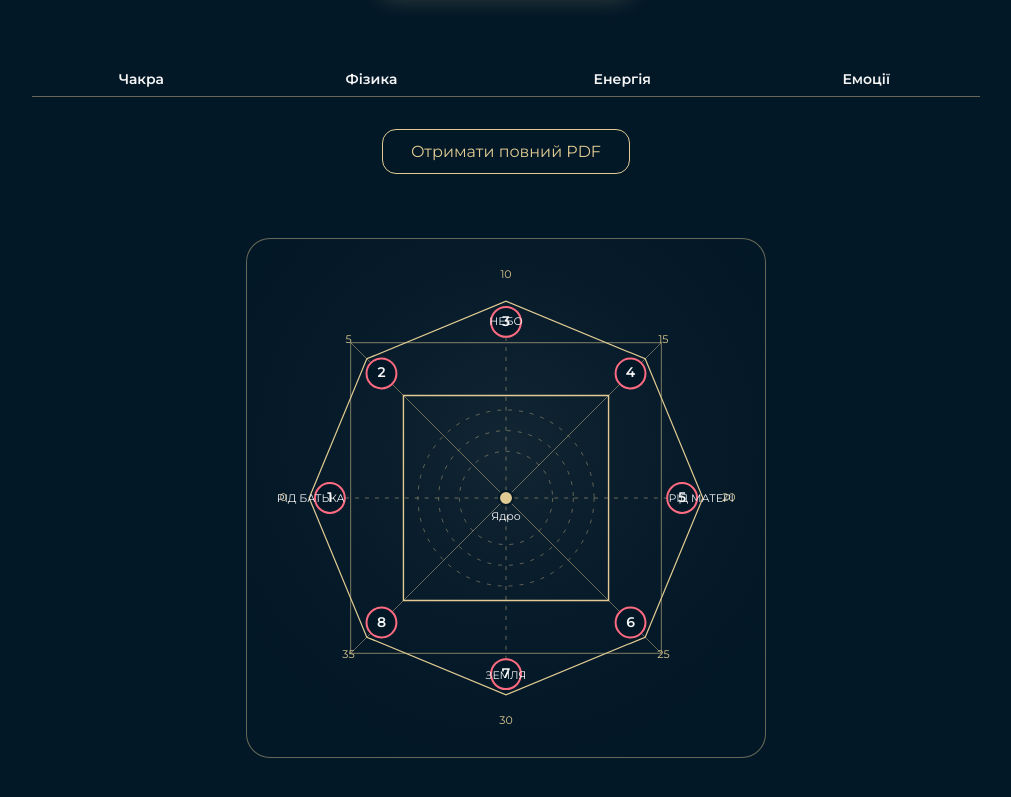
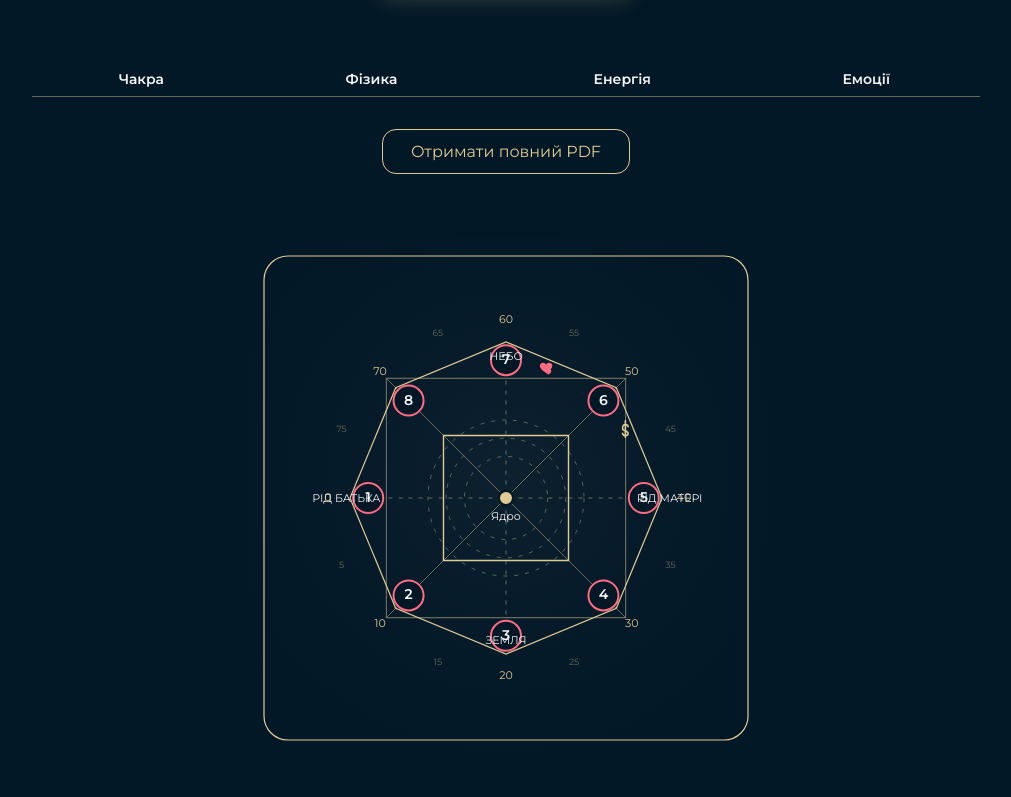
Before and after one commit to NadinMatrix/matrix-ryvok, a Next.js app: page / in a window 1280 px wide. Shown: the part 379-1176 px from the top of the page, without its empty margins (134-1145 px from the left). Built offline with nearby package versions, Linux system fonts and the light colour scheme.

Commit message:
Update ArcanaMatrixWeb.js

```diff
--- a/components/ArcanaMatrixWeb.js
+++ b/components/ArcanaMatrixWeb.js
@@ -6,6 +6,8 @@ const COLORS = {
   gold: '#E1CB92',
   line: 'rgba(225,203,146,0.45)',
   lineStrong: '#E1CB92',
+  circle: '#192B3A',
+  accentCircle: '#1F3144',
   text: '#F5F5F5',
   pink: '#FF6B81',
 };
@@ -18,35 +20,32 @@ function polar(cx, cy, r, angle) {
 }
 
 /**
- * Матриця долі RYVOK (метод Ладіні):
+ * Матриця долі (метод Ладіні, веб-версія RYVOK)
  * - 1 енергія строго ЗЛІВА
- * - далі 2–3–4–5–6–7–8 йдуть ЗА годинниковою
- * - зовнішній квадрат — РІД
- * - внутрішній ромб — ОСОБИСТЕ (личное)
+ * - енергії 1–8 йдуть ЗА годинниковою
+ * - роки по колу 0–75 з кроком 5 років
+ * - зовнішній квадрат — РОДОВИЙ, внутрішній ромб — ОСОБИСТИЙ
  */
-export default function ArcanaMatrixWeb({
-  size = 520,
-  ages = [0, 5, 10, 15, 20, 25, 30, 35], // тимчасово 8 точок: потім можна змінити під 0,5,10,...75
-}) {
+export default function ArcanaMatrixWeb({ size = 520 }) {
   const cx = size / 2;
   const cy = size / 2;
 
   // геометрія
-  const rOuter = size * 0.38;          // вершини восьмикутника
-  const rRodSquare = size * 0.30;      // родовий квадрат
-  const rPersonalDiamond = size * 0.28; // внутрішній ромб
-  const rAge = rOuter + 26;            // кільце віків
+  const rOuter = size * 0.30;          // радіус вершин восьмикутника
+  const rRodSquare = size * 0.23;      // великий родовий квадрат
+  const rPersonalDiamond = size * 0.17; // внутрішній особистий ромб
+  const rAge = rOuter + 22;            // кільце років
   const rEnergy = (rOuter + rRodSquare) / 2; // кружечки енергій
-  const rIcons = (rRodSquare + rOuter) / 2;  // радіус для $ і ❤️
+  const rIcons = (rRodSquare + rOuter) / 2;  // радіус для іконок $ та ❤️
 
   // 8 вершин восьмикутника:
-  // 1 — зліва, далі за годинниковою: низ-ліво, низ, низ-право, право, верх-право, верх, верх-ліво
+  // 1 — строго зліва, далі за годинниковою
   const octagon = useMemo(() => {
     const pts = [];
-    const step = Math.PI / 4;   // +45° -> за годинниковою
-    const base = Math.PI;       // 180° — строго зліва (1)
+    const base = Math.PI;        // 180° — ліво
+    const step = -Math.PI / 4;   // 45° за годинниковою
     for (let i = 0; i < 8; i++) {
-      const angle = (base + i * step) % (2 * Math.PI);
+      const angle = base + i * step;
       pts.push({
         angle,
         ...polar(cx, cy, rOuter, angle),
@@ -55,24 +54,34 @@ export default function ArcanaMatrixWeb({
     return pts;
   }, [cx, cy, rOuter]);
 
+  // точки для енергій (по тому самому куту, тільки трохи ближче)
   const energyPoints = useMemo(
     () =>
-      octagon.map((p) => ({
+      octagon.map(p => ({
         angle: p.angle,
         ...polar(cx, cy, rEnergy, p.angle),
       })),
-    [octagon, cx, cy, rEnergy]
+    [octagon, cx, cy, rEnergy],
   );
 
-  const agePoints = useMemo(
-    () =>
-      octagon.map((p) => ({
-        ...polar(cx, cy, rAge, p.angle),
-      })),
-    [octagon, cx, cy, rAge]
-  );
+  // поділки років: 0,5,10,…,75 (16 штук) — між енергіями
+  const ageMarks = useMemo(() => {
+    const list = [];
+    const step = Math.PI / 8; // 22.5°
+    for (let i = 0; i < 16; i++) {
+      const age = i * 5;
+      // 0 років строго зліва, далі за годинниковою
+      const angle = Math.PI - i * step;
+      list.push({
+        age,
+        angle,
+        ...polar(cx, cy, rAge, angle),
+      });
+    }
+    return list;
+  }, [cx, cy, rAge]);
 
-  // родовий квадрат (осьовий)
+  // родовий квадрат (великий, осьовий)
   const rodSquare = [
     { x: cx - rRodSquare, y: cy - rRodSquare },
     { x: cx + rRodSquare, y: cy - rRodSquare },
@@ -80,24 +89,20 @@ export default function ArcanaMatrixWeb({
     { x: cx - rRodSquare, y: cy + rRodSquare },
   ];
 
-  // особистий ромб (квадрат під 45°)
+  // особистий ромб (менший, повернутий на 45°)
   const personalDiamond = (() => {
+    const pts = [];
     const r = rPersonalDiamond;
-    const pts = [];
     for (let i = 0; i < 4; i++) {
-      const angle = Math.PI / 4 + i * (Math.PI / 2); // 45°,135°...
+      const angle = Math.PI / 4 + i * (Math.PI / 2); // 45°,135°,...
       pts.push(polar(cx, cy, r, angle));
     }
     return pts;
   })();
 
-  // іконка $ — СЕКТОР ВНИЗ (від горизонталі)
-  const moneyAngle = Math.PI / 2; // 90° — прямо вниз
-  const moneyPos = polar(cx, cy, rIcons, moneyAngle);
-
-  // іконка ❤️ — НИЖНЯ ПРАВА ЧАСТИНА (від вертикалі)
-  const heartAngle = (7 * Math.PI) / 4; // 315° — низ-право
-  const heartPos = polar(cx, cy, rIcons, heartAngle);
+  // позиції іконок (сегмент 45–55 років: нижній-правий сектор)
+  const moneyPos = polar(cx, cy, rIcons, -Math.PI / 6);     // $ трохи нижче-праворуч
+  const heartPos = polar(cx, cy, rIcons, -Math.PI / 2.5);   // ❤️ ще нижче-правіше
 
   return (
     <div
@@ -115,13 +120,25 @@ export default function ArcanaMatrixWeb({
         viewBox={`0 0 ${size} ${size}`}
         style={{
           borderRadius: 24,
-          border: `1px solid ${COLORS.line}`, // тонка рамка як ти хотіла
           background: COLORS.bg,
         }}
       >
+        {/* зовнішня рамка */}
+        <rect
+          x={18}
+          y={18}
+          width={size - 36}
+          height={size - 36}
+          rx={24}
+          fill="none"
+          stroke={COLORS.lineStrong}
+          strokeWidth={1.2}
+        />
+
+        {/* м'яке затемнення по краях */}
         <defs>
-          <radialGradient id="matrixGlow" cx="50%" cy="40%" r="70%">
-            <stop offset="0%" stopColor="rgba(255,255,255,0.06)" />
+          <radialGradient id="matrixGlow" cx="50%" cy="45%" r="70%">
+            <stop offset="0%" stopColor="rgba(255,255,255,0.04)" />
             <stop offset="100%" stopColor="rgba(0,0,0,0)" />
           </radialGradient>
 
@@ -146,7 +163,6 @@ export default function ArcanaMatrixWeb({
           </symbol>
         </defs>
 
-        {/* легке сяйво */}
         <rect
           x={0}
           y={0}
@@ -156,8 +172,8 @@ export default function ArcanaMatrixWeb({
           rx={24}
         />
 
-        {/* орбіти в центрі */}
-        {[0.18, 0.26, 0.34].map((k, idx) => (
+        {/* концентричні орбіти в центрі */}
+        {[0.16, 0.23, 0.30].map((k, idx) => (
           <circle
             key={idx}
             cx={cx}
@@ -172,7 +188,7 @@ export default function ArcanaMatrixWeb({
 
         {/* восьмикутник */}
         <polygon
-          points={octagon.map((p) => `${p.x},${p.y}`).join(' ')}
+          points={octagon.map(p => `${p.x},${p.y}`).join(' ')}
           fill="none"
           stroke={COLORS.lineStrong}
           strokeWidth={1.2}
@@ -180,7 +196,7 @@ export default function ArcanaMatrixWeb({
 
         {/* родовий квадрат */}
         <polygon
-          points={rodSquare.map((p) => `${p.x},${p.y}`).join(' ')}
+          points={rodSquare.map(p => `${p.x},${p.y}`).join(' ')}
           fill="none"
           stroke={COLORS.line}
           strokeWidth={1.2}
@@ -188,26 +204,26 @@ export default function ArcanaMatrixWeb({
 
         {/* особистий ромб */}
         <polygon
-          points={personalDiamond.map((p) => `${p.x},${p.y}`).join(' ')}
+          points={personalDiamond.map(p => `${p.x},${p.y}`).join(' ')}
           fill="none"
           stroke={COLORS.gold}
           strokeWidth={1.4}
         />
 
-        {/* осі НЕБО / ЗЕМЛЯ */}
+        {/* вертикальна та горизонтальна осі */}
         <line
           x1={cx}
-          y1={cy - rRodSquare * 1.1}
+          y1={cy - rRodSquare * 1.15}
           x2={cx}
-          y2={cy + rRodSquare * 1.1}
+          y2={cy + rRodSquare * 1.15}
           stroke={COLORS.line}
           strokeWidth={1}
           strokeDasharray="4 6"
         />
         <line
-          x1={cx - rRodSquare * 1.1}
+          x1={cx - rRodSquare * 1.15}
           y1={cy}
-          x2={cx + rRodSquare * 1.1}
+          x2={cx + rRodSquare * 1.15}
           y2={cy}
           stroke={COLORS.line}
           strokeWidth={1}
@@ -251,7 +267,7 @@ export default function ArcanaMatrixWeb({
           Ядро
         </text>
 
-        {/* $ — сектор ВНИЗ (фінанси) */}
+        {/* іконка $ */}
         <use
           href="#icon-money"
           x={moneyPos.x - 11}
@@ -260,7 +276,7 @@ export default function ArcanaMatrixWeb({
           height={22}
         />
 
-        {/* ❤️ — нижня права частина (емоції / родина) */}
+        {/* іконка ❤️ */}
         <use
           href="#icon-heart"
           x={heartPos.x - 10}
@@ -269,7 +285,7 @@ export default function ArcanaMatrixWeb({
           height={20}
         />
 
-        {/* кружечки енергій (поки 1..8 як заглушки) */}
+        {/* кружечки енергій 1–8 */}
         {energyPoints.map((p, i) => (
           <g key={`en-${i}`}>
             <circle
@@ -277,7 +293,7 @@ export default function ArcanaMatrixWeb({
               cy={p.y}
               r={15}
               fill={COLORS.bg}
-              stroke={COLORS.pink}
+              stroke="#FF6B81"
               strokeWidth={2}
             />
             <text
@@ -293,22 +309,22 @@ export default function ArcanaMatrixWeb({
           </g>
         ))}
 
-        {/* роки — разом з енергіями по годинниковій */}
-        {agePoints.map((p, i) => (
+        {/* роки 0–75 по 5 років */}
+        {ageMarks.map((m, i) => (
           <text
             key={`age-${i}`}
-            x={p.x}
-            y={p.y}
-            fill={COLORS.lineStrong}
-            fontSize={11}
+            x={m.x}
+            y={m.y}
+            fill={i % 2 === 0 ? COLORS.lineStrong : COLORS.line}
+            fontSize={i % 2 === 0 ? 11 : 9} // кожні 10 років трохи більші
             textAnchor="middle"
             alignmentBaseline="middle"
           >
-            {ages[i]}
+            {m.age}
           </text>
         ))}
 
-        {/* НЕБО / ЗЕМЛЯ */}
+        {/* підписи сторін світу / роду */}
         <text
           x={cx}
           y={cy - rRodSquare - 18}
@@ -327,8 +343,6 @@ export default function ArcanaMatrixWeb({
         >
           ЗЕМЛЯ
         </text>
-
-        {/* рід батька / матері */}
         <text
           x={cx - rRodSquare - 40}
           y={cy + 4}
@@ -339,7 +353,7 @@ export default function ArcanaMatrixWeb({
           РІД БАТЬКА
         </text>
         <text
-          x={cx + rRodSquare + 40}
+          x={cx + rRodSquare + 44}
           y={cy + 4}
           fill={COLORS.text}
           fontSize={11}
```
